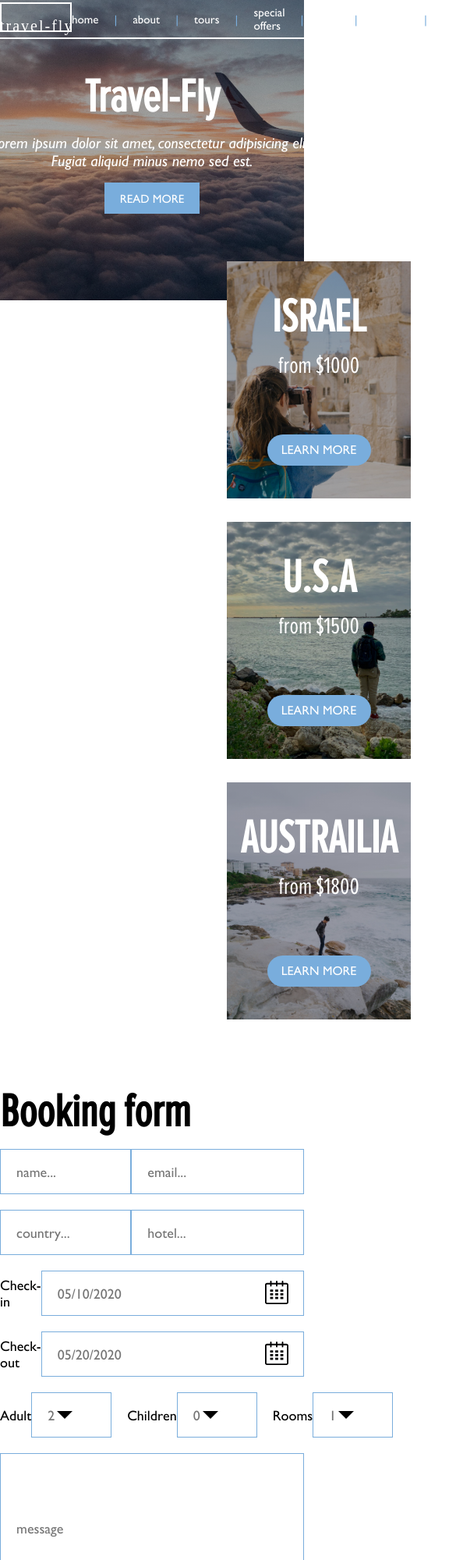
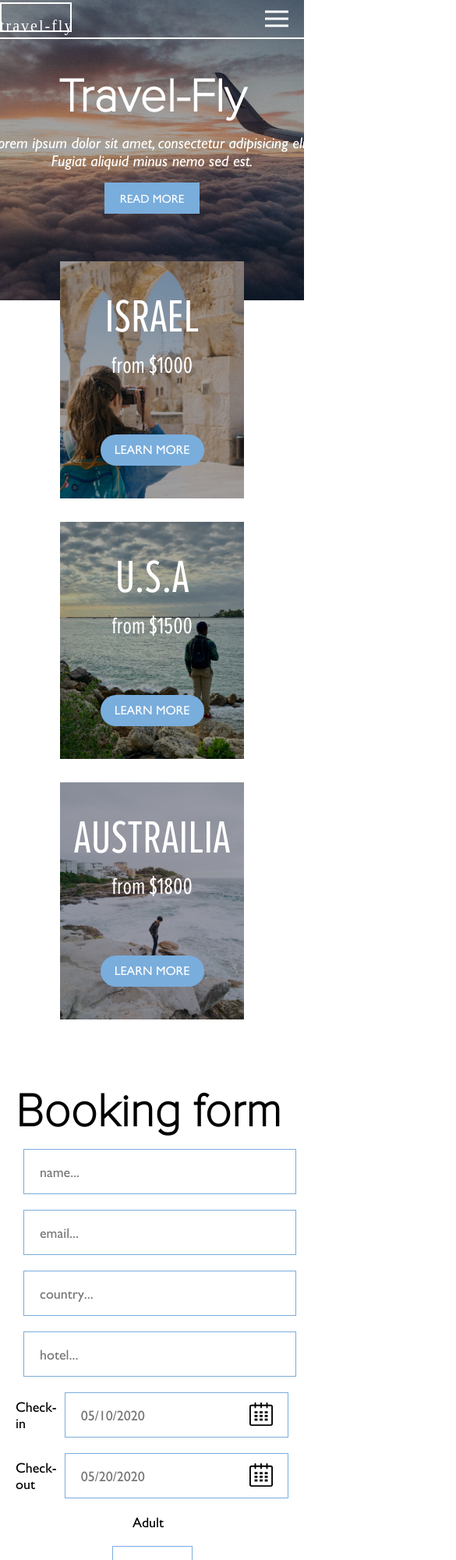
Before and after one commit to fralcala/homework-four, a plain HTML site: page index.html in a window 390 px wide. Shown: the top 2000 px of the page at 78% size, 585 px wide, since content can reach past the window. Drawn offline with Linux system fonts and the light colour scheme.

Commit message:
Made page more responsive and tired fixing the fonts

```diff
--- a/index.html
+++ b/index.html
@@ -20,6 +20,7 @@
         <div class="logo">
           <img src="images/logo-white.svg" alt="Travel-Fly logo white" />
         </div>
+        <div class="menu">
           <div class="links">
             <a href="">home</a>
             <span>|</span>
@@ -32,7 +33,8 @@
             <a href="">blog</a>
             <span>|</span>
             <a href="">contact</a>
-          <span>|</span>
+          </div>
+          <img src="images/menu.svg" alt="menu button" />
         </div>
         <!-- span for | maybe -->
       </nav>
@@ -65,6 +67,7 @@
           </div>
         </div>
 
+        <div class="form-container">
           <div class="form">
             <h2>Booking form</h2>
             <div class="info-container">
@@ -122,6 +125,7 @@
             </div>
           </div>
         </div>
+      </div>
       <footer>
         <div class="logo">
           <img src="images/logo-white.svg" alt="Travel-Fly logo white" />
--- a/scss/home/home.scss
+++ b/scss/home/home.scss
@@ -26,7 +26,7 @@
       color: white;
 
       h1 {
-        font-family: nova-exc;
+        font-family: nova-thin;
         font-size: 60px;
       }
 
@@ -51,11 +51,12 @@
   }
 
   .specials {
-    width: $home-content-width;
+    max-width: $home-content-width;
     margin: -50px auto 0 auto;
     display: flex;
     align-items: center;
     justify-content: space-between;
+    // background-color: blue;
     .box {
       height: 304px;
       width: 236px;
@@ -68,6 +69,7 @@
 
       h2 {
         font-family: nova-exc;
+        font-weight: 100;
         font-size: 60px;
         text-transform: uppercase;
       }
@@ -125,16 +127,17 @@
     }
   }
 
+  .form-container {
+    margin: 60px 20px 0px 20px;
     .form {
       max-width: $home-content-width;
       margin: 0 auto;
       min-height: 200px;
       // background-color: rgb(196, 227, 252);
-    margin-top: 60px;
 
       h2 {
         font-size: 60px;
-      font-family: nova-exc;
+        font-family: nova-thin;
       }
       input {
         height: 58px;
@@ -224,12 +227,10 @@
       }
     }
   }
+}
 
 @media all and (max-width: 920px) {
   .home {
-    .hero {
-    }
-
     .specials {
       flex-direction: column;
 
@@ -237,5 +238,35 @@
         margin-bottom: 30px;
       }
     }
+
+    .form-container {
+      .form {
+        label {
+          margin-right: 10px;
+        }
+
+        .info-container {
+          flex-direction: column;
+          .left-info {
+            max-width: $home-content-width;
+            width: auto;
+          }
+
+          .right-info {
+            max-width: $home-content-width;
+            width: auto;
           }
         }
+
+        .info-container2 {
+          flex-direction: column;
+
+          img {
+            left: 25px;
+            bottom: 55px;
+          }
+        }
+      }
+    }
+  }
+}
--- a/scss/nav.scss
+++ b/scss/nav.scss
@@ -28,6 +28,11 @@ nav {
     // background-color: aqua;
   }
 
+  .menu {
+    img {
+      display: none;
+    }
+
     .links {
       min-width: 300px;
       height: 42px;
@@ -35,5 +40,22 @@ nav {
       display: flex;
       align-items: center;
       justify-content: space-between;
+      // margin-right: 20px;
     }
   }
+}
+
+@media all and (max-width: 710px) {
+  nav {
+    .menu {
+      img {
+        display: block;
+        width: 30px;
+        margin-right: 20px;
+      }
+      .links {
+        display: none;
+      }
+    }
+  }
+}
--- a/scss/styles.scss
+++ b/scss/styles.scss
@@ -39,7 +39,7 @@
 }
 
 @font-face {
-  font-family: Gill;
+  font-family: gill;
   src: url(../fonts/fonts/GillSans.ttf);
 }
 
```
Also changed, not shown: css/styles.css, images/menu.svg (added), 1 other file. Lines whose indentation alone changed are shown as unchanged.
